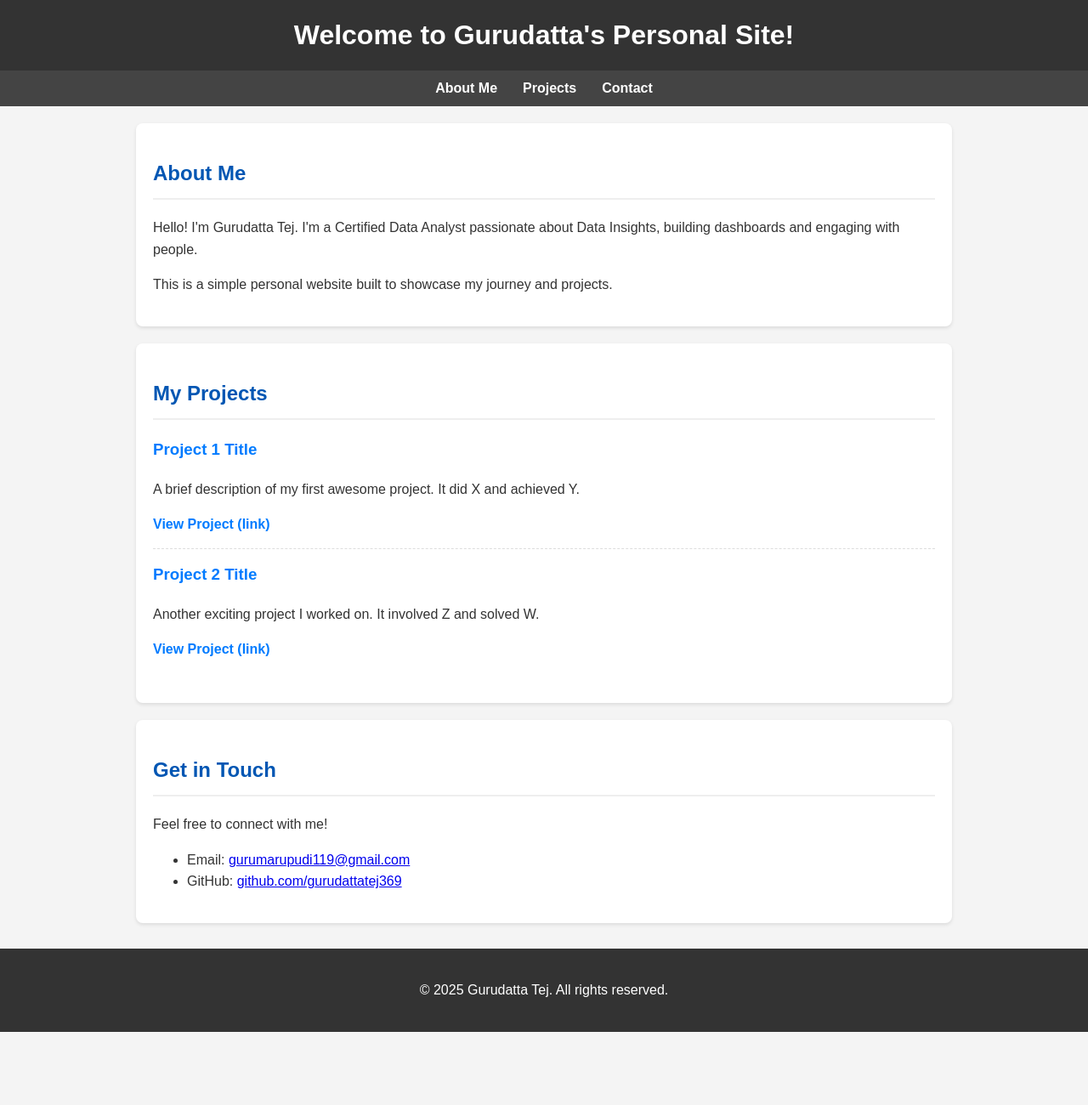
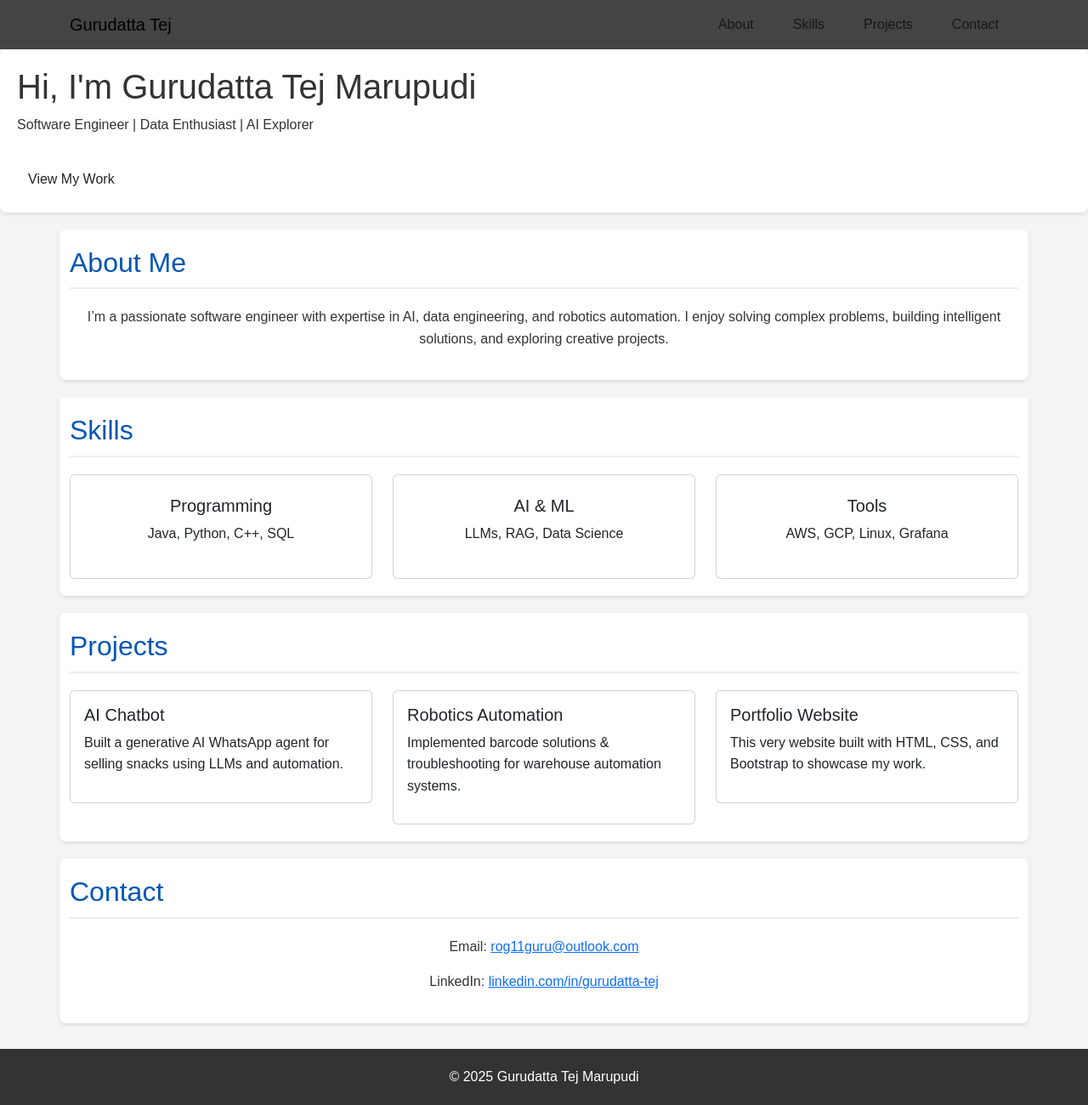
Before and after one commit to gurudattatej369/gurudattatej369.github.io, a plain HTML site: page index.html in a window 1280 px wide. Shown: the whole page at 85% size. Before the commit the page ends 1214 px from the top, so only its background shows below. Drawn offline with nearby package versions, Linux system fonts and the light colour scheme; files that its build step writes are made by us from their sources.

Commit message:
Update index.html

```diff
--- a/index.html
+++ b/index.html
@@ -2,56 +2,142 @@
 <html lang="en">
 <head>
   <meta charset="UTF-8">
-    <meta name="viewport" content="width=device-width, initial-scale=1.0">
-    <title>Gurudatta Tej - Personal Site</title>
-    <link rel="stylesheet" href="css/style.css">
+  <meta name="viewport" content="width=device-width, initial-scale=1">
+  <title>Gurudatta Tej Marupudi - Portfolio</title>
+
+  <!-- Bootstrap CSS -->
+  <link href="https://cdn.jsdelivr.net/npm/bootstrap@5.3.0/dist/css/bootstrap.min.css" rel="stylesheet">
+
+  <!-- Google Fonts -->
+  <link href="https://fonts.googleapis.com/css2?family=Poppins:wght@400;600;800&display=swap" rel="stylesheet">
+
+  <!-- Custom CSS -->
+  <link rel="stylesheet" href="style.css">
 </head>
 <body>
-    <header>
-        <h1>Welcome to Gurudatta's Personal Site!</h1>
-    </header>
 
-    <nav>
-        <ul>
-            <li><a href="#about">About Me</a></li>
-            <li><a href="#projects">Projects</a></li>
-            <li><a href="#contact">Contact</a></li>
+  <!-- Navbar -->
+  <nav class="navbar navbar-expand-lg">
+    <div class="container">
+      <a class="navbar-brand" href="#">Gurudatta Tej</a>
+      <button class="navbar-toggler" type="button" data-bs-toggle="collapse"
+              data-bs-target="#navbarNav" aria-controls="navbarNav" aria-expanded="false"
+              aria-label="Toggle navigation">
+        <span class="navbar-toggler-icon"></span>
+      </button>
+      <div class="collapse navbar-collapse" id="navbarNav">
+        <ul class="navbar-nav ms-auto">
+          <li class="nav-item"><a class="nav-link" href="#about">About</a></li>
+          <li class="nav-item"><a class="nav-link" href="#skills">Skills</a></li>
+          <li class="nav-item"><a class="nav-link" href="#projects">Projects</a></li>
+          <li class="nav-item"><a class="nav-link" href="#contact">Contact</a></li>
         </ul>
+      </div>
+    </div>
   </nav>
 
-    <main>
-        <section id="about">
-            <h2>About Me</h2>
-            <p>Hello! I'm Gurudatta Tej. I'm a Certified Data Analyst passionate about Data Insights, building dashboards and engaging with people.</p>
-            <p>This is a simple personal website built to showcase my journey and projects.</p>
-        </section>
-
-        <section id="projects">
-            <h2>My Projects</h2>
-            <div class="project-item">
-                <h3>Project 1 Title</h3>
-                <p>A brief description of my first awesome project. It did X and achieved Y.</p>
-                <a href="#" target="_blank">View Project (link)</a>
-            </div>
-            <div class="project-item">
-                <h3>Project 2 Title</h3>
-                <p>Another exciting project I worked on. It involved Z and solved W.</p>
-                <a href="#" target="_blank">View Project (link)</a>
+  <!-- Hero -->
+  <section class="hero">
+    <div>
+      <h1>Hi, I'm Gurudatta Tej Marupudi</h1>
+      <p>Software Engineer | Data Enthusiast | AI Explorer</p>
+      <a href="#projects" class="btn btn-custom mt-3">View My Work</a>
     </div>
   </section>
 
-        <section id="contact">
-            <h2>Get in Touch</h2>
-            <p>Feel free to connect with me!</p>
-            <ul>
-                <li>Email: <a href="mailto: gurumarupudi119@gmail.com">gurumarupudi119@gmail.com</a></li>
-                <li>GitHub: <a href="https://github.com/gurudattatej369" target="_blank">github.com/gurudattatej369</a></li>
-                </ul>
+  <!-- About -->
+  <section id="about" class="container">
+    <h2 class="section-title">About Me</h2>
+    <p class="text-center">I’m a passionate software engineer with expertise in AI, data engineering, and robotics automation. I enjoy solving complex problems, building intelligent solutions, and exploring creative projects.</p>
   </section>
-    </main>
 
+  <!-- Skills -->
+  <section id="skills" class="container">
+    <h2 class="section-title">Skills</h2>
+    <div class="row g-4">
+      <div class="col-md-4">
+        <div class="card p-4 text-center">
+          <h5>Programming</h5>
+          <p>Java, Python, C++, SQL</p>
+        </div>
+      </div>
+      <div class="col-md-4">
+        <div class="card p-4 text-center">
+          <h5>AI & ML</h5>
+          <p>LLMs, RAG, Data Science</p>
+        </div>
+      </div>
+      <div class="col-md-4">
+        <div class="card p-4 text-center">
+          <h5>Tools</h5>
+          <p>AWS, GCP, Linux, Grafana</p>
+        </div>
+      </div>
+    </div>
+  </section>
+
+  <!-- Projects -->
+  <section id="projects" class="container">
+    <h2 class="section-title">Projects</h2>
+    <div class="row g-4">
+      <div class="col-md-4">
+        <div class="card p-3">
+          <h5>AI Chatbot</h5>
+          <p>Built a generative AI WhatsApp agent for selling snacks using LLMs and automation.</p>
+        </div>
+      </div>
+      <div class="col-md-4">
+        <div class="card p-3">
+          <h5>Robotics Automation</h5>
+          <p>Implemented barcode solutions & troubleshooting for warehouse automation systems.</p>
+        </div>
+      </div>
+      <div class="col-md-4">
+        <div class="card p-3">
+          <h5>Portfolio Website</h5>
+          <p>This very website built with HTML, CSS, and Bootstrap to showcase my work.</p>
+        </div>
+      </div>
+    </div>
+  </section>
+
+  <!-- Contact -->
+  <section id="contact" class="container">
+    <h2 class="section-title">Contact</h2>
+    <div class="text-center">
+      <p>Email: <a href="mailto:rog11guru@outlook.com">rog11guru@outlook.com </a></p>
+      <p>LinkedIn: <a href="https://linkedin.com/in/gurudatta-tej" target="_blank">linkedin.com/in/gurudatta-tej</a></p>
+    </div>
+  </section>
+
+  <!-- Footer -->
   <footer>
-        <p>&copy; 2025 Gurudatta Tej. All rights reserved.</p>
+    <p>© 2025 Gurudatta Tej Marupudi </p>
   </footer>
+<!-- Go to Top Button -->
+  <button id="goTopBtn" title="Go to top">↑</button>
+
+  <!-- Bootstrap JS -->
+  <script src="https://cdn.jsdelivr.net/npm/bootstrap@5.3.0/dist/js/bootstrap.bundle.min.js"></script>
+
+  <!-- Custom JS -->
+  <script>
+    // Get the button
+    const goTopBtn = document.getElementById("goTopBtn");
+
+    // Show button when scrolling down 200px
+    window.onscroll = function() {
+      if (document.body.scrollTop > 200 || document.documentElement.scrollTop > 200) {
+        goTopBtn.style.display = "block";
+      } else {
+        goTopBtn.style.display = "none";
+      }
+    };
+
+    // Scroll to top on click
+    goTopBtn.onclick = function() {
+      window.scrollTo({ top: 0, behavior: 'smooth' });
+    };
+  </script>
 </body>
 </html>
```
Lines whose indentation alone changed are shown as unchanged.
